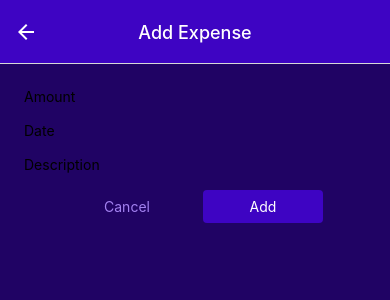
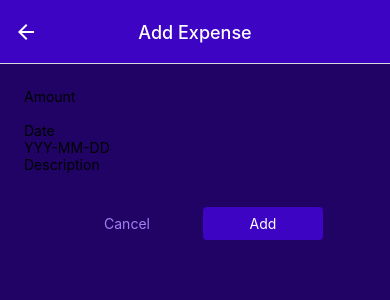
Before and after one commit to Juciano-Farias/RN-Expense-Tracker, a React Native app: screen /ManageExpenses in a window 390 px wide. Shown: the top 300 px of the page. Built offline with nearby package versions, Linux system fonts and the light colour scheme.

Commit message:
feat: inputs props

```diff
--- a/components/ManageExpense/ExpenseForm.js
+++ b/components/ManageExpense/ExpenseForm.js
@@ -1,14 +1,31 @@
-import { View } from "react-native"
-import Input from "./Input"
+import { View } from "react-native";
+import Input from "./Input";
 
 const ExpenseForm = () => {
+  function amountChangedHandler() {}
+
   return (
     <View>
-        <Input label="Amount"/>
-        <Input label="Date"/>
-        <Input label="Description"/>
+      <Input
+        label="Amount"
+        textInputConfig={{
+          keyboardType: "decimal-pad",
+          onChangeText: amountChangedHandler,
+        }}
+      />
+      <Input
+        label="Date"
+        textInputConfig={{
+          placeholder: "YYY-MM-DD",
+          maxLneght: 10,
+          onChangeText: () => {},
+        }}
+      />
+      <Input label="Description" textInputConfig={{
+        multiline: true,
+      }} />
     </View>
-  )
-}
+  );
+};
 
-export default ExpenseForm
+export default ExpenseForm;
```
